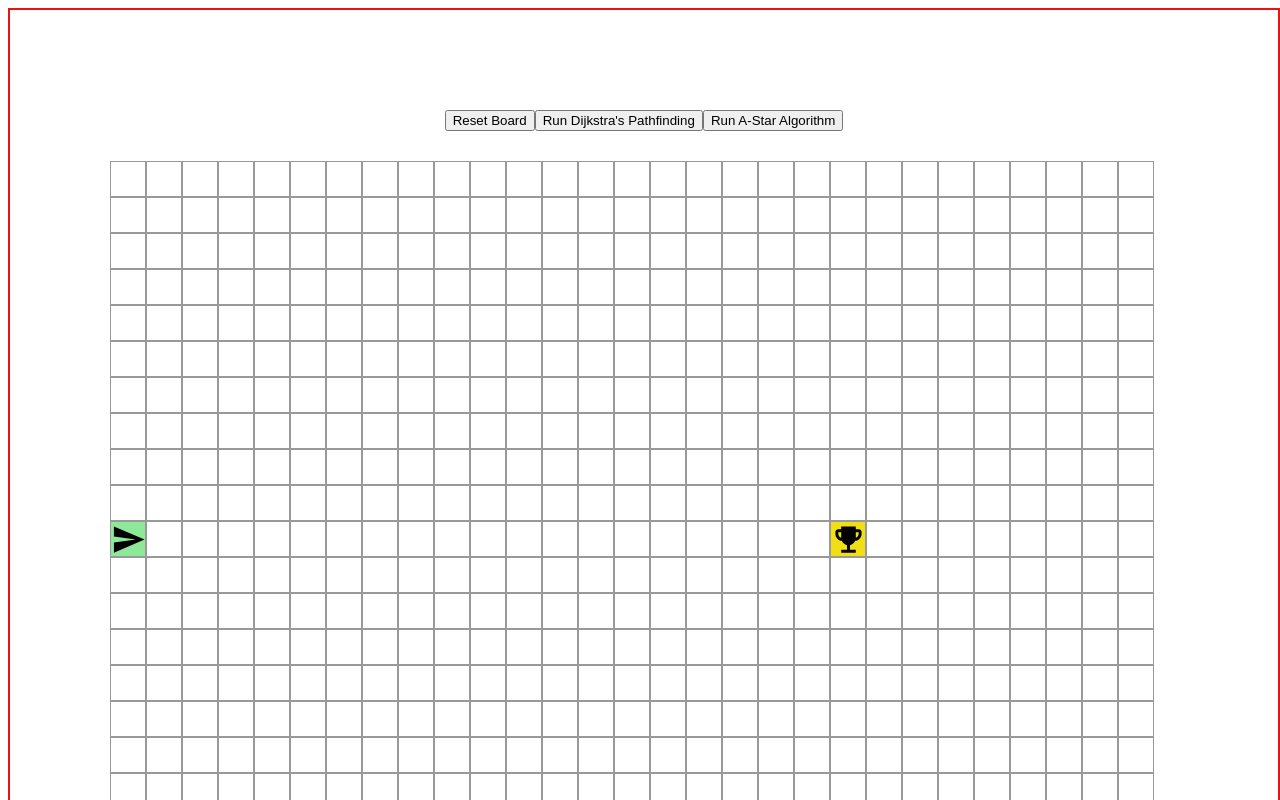
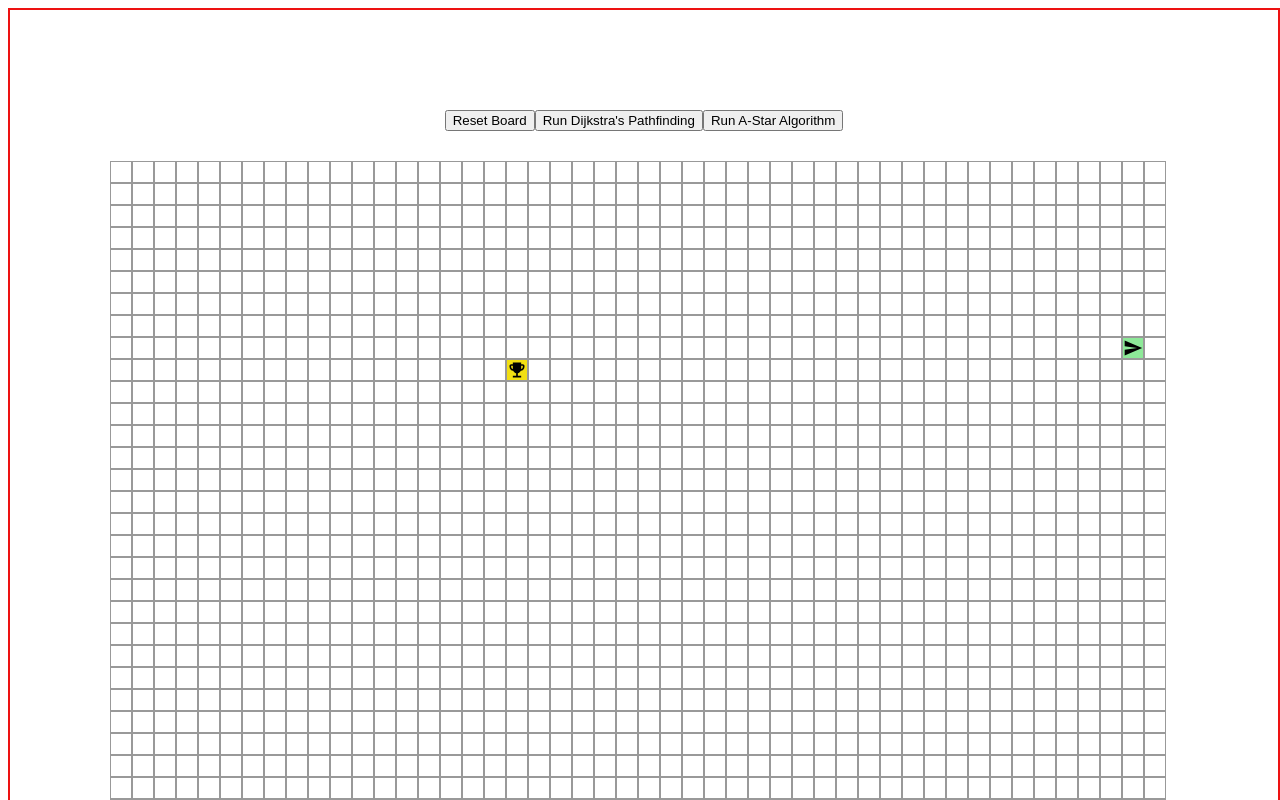
Before and after one commit to TBau23/pathfind-visualizer-project, a React (Create React App) app in the folder pathfinder/: page / in a window 1280 px wide. Built offline with nearby package versions, Linux system fonts and the light colour scheme.

Commit message:
made larger grid

```diff
--- a/pathfinder/src/Components/Grid/Grid.js
+++ b/pathfinder/src/Components/Grid/Grid.js
@@ -52,9 +52,9 @@ class Grid extends React.Component {
 
     generateGrid() {
         const nodes = []
-        for (let row = 0; row < 15; row++) {
+        for (let row = 0; row < 25; row++) {
             const currentRow = [];
-            for (let col = 0; col < 40; col++) {
+            for (let col = 0; col < 60; col++) {
                 currentRow.push(this.createNode(col, row))
             }
             nodes.push(currentRow)
@@ -183,7 +183,7 @@ class Grid extends React.Component {
                                 {row.map((node, j) => {
                                     return (
                                         <Node
-                                            key={i * 40 + j}
+                                            key={i * 60 + j}
                                             mouseStatus={this.state.mouseDown}
                                             nodeInfo={node}
                                             handleMouseDown={this.handleMouseDown}
--- a/pathfinder/src/Components/Node/Node.css
+++ b/pathfinder/src/Components/Node/Node.css
@@ -1,9 +1,9 @@
 .node {
   border: 1px solid #999;
   float: left;
-  height: 34px;
+  height: 20px;
   padding: 0;
-  width: 34px;
+  width: 20px;
 }
 
 .wall {
--- a/pathfinder/src/Components/Node/Node.js
+++ b/pathfinder/src/Components/Node/Node.js
@@ -45,8 +45,8 @@ class Node extends React.Component {
 
 
         >
-            {isStart ? <SendIcon fontSize='large' />: null}
-            {isEnd ? <EmojiEventsIcon fontSize='large'/> : null}
+            {isStart ? <SendIcon fontSize='small' />: null}
+            {isEnd ? <EmojiEventsIcon fontSize='small'/> : null}
 
         </div>
     )
```
